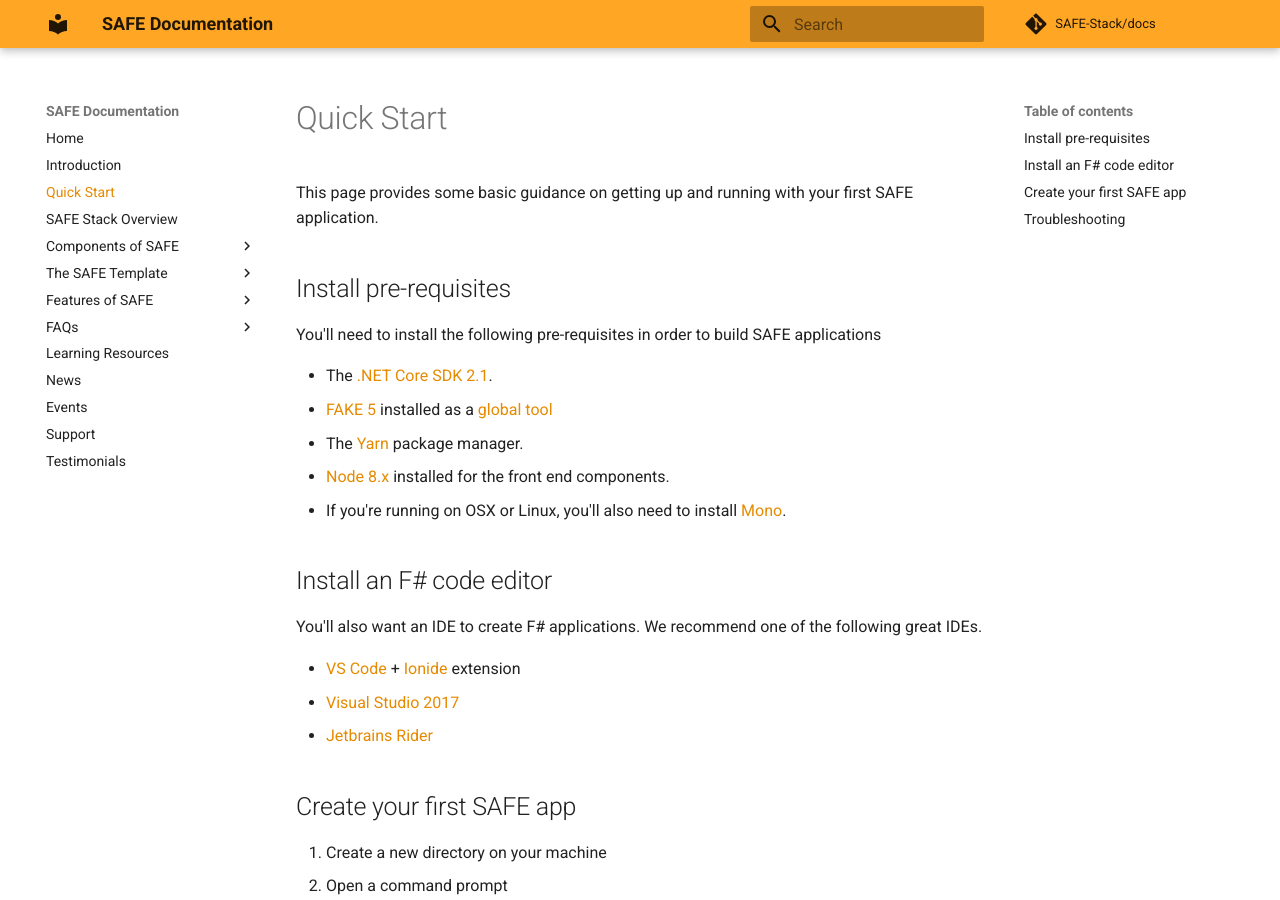
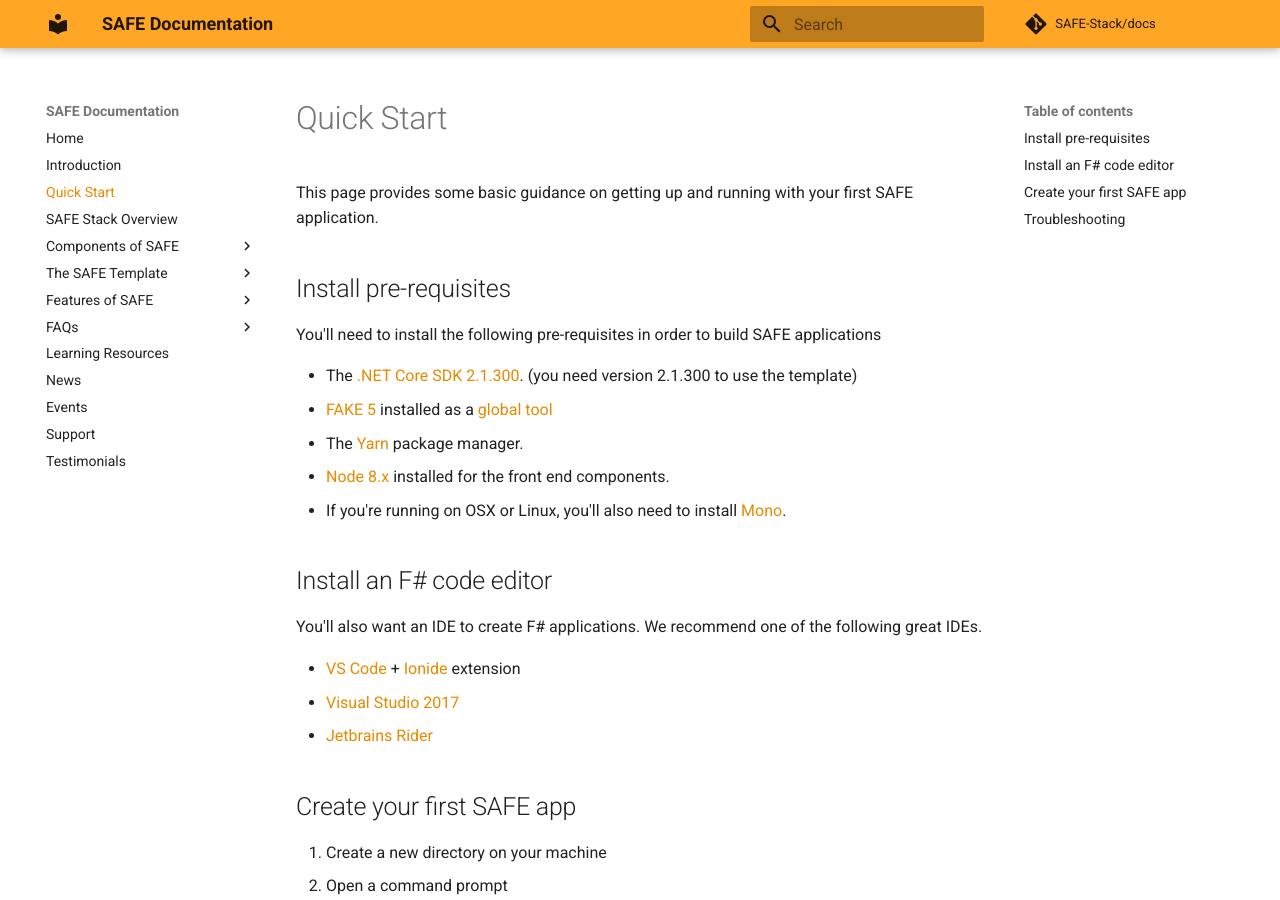
Before and after one commit to SAFE-Stack/docs, an MkDocs documentation site: the page built from docs/quickstart.md, in a window 1280 px wide and 900 px high. Built offline with MkDocs 1.6.1 and Material for MkDocs 9.7.7, drawn with Linux system fonts in a browser that asks for light colours; comment, search, counter and statistics services are not loaded; old or Windows-style settings are respelled for this version of MkDocs.

Commit message:
secified SDK version that works with template
the SAFE template did not work with the latest dotnet SDK. I had to install version 2.1.300 to make the template work.

```diff
--- a/docs/quickstart.md
+++ b/docs/quickstart.md
@@ -4,7 +4,7 @@
 
 You'll need to install the following pre-requisites in order to build SAFE applications
 
-* The [.NET Core SDK 2.1](https://www.microsoft.com/net/download/).
+* The [.NET Core SDK 2.1.300](https://www.microsoft.com/net/download/dotnet-core/2.1). (you need version 2.1.300 to use the template)
 * [FAKE 5](https://fake.build/) installed as a [global tool](https://fake.build/fake-gettingstarted.html#Install-FAKE)
 * The [Yarn](https://yarnpkg.com/lang/en/docs/install/) package manager.
 * [Node 8.x](https://nodejs.org/en/download/) installed for the front end components.
```
